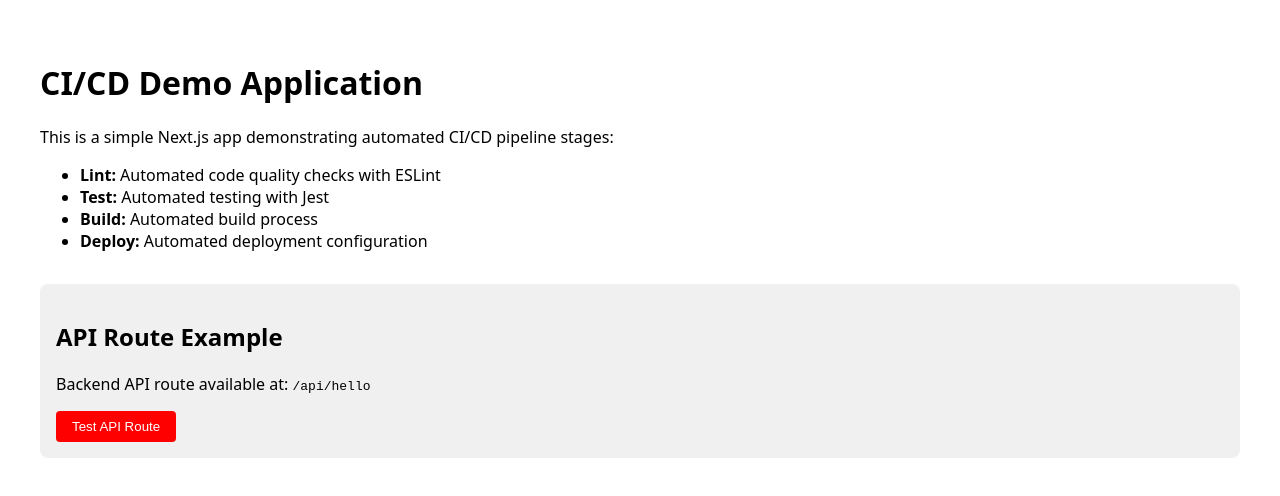
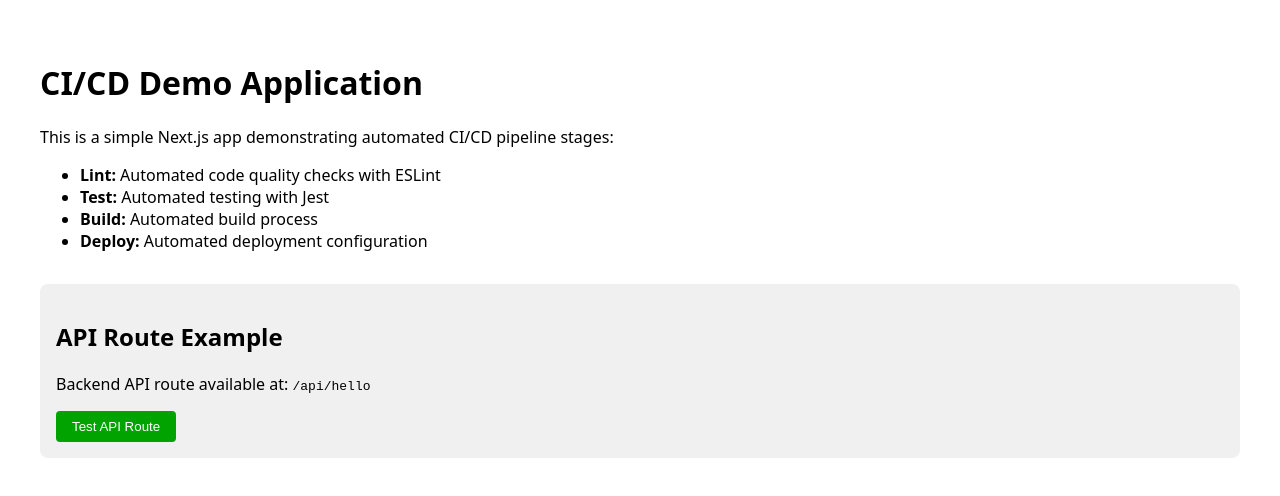
Before and after one commit to 3skora/CI-CD-Demo, a Next.js app: page / in a window 1280 px wide. Shown: the top 496 px of the page. Built offline with nearby package versions, Linux system fonts and the light colour scheme.

Commit message:
change button color to green

```diff
--- a/app/page.js
+++ b/app/page.js
@@ -32,8 +32,8 @@ export default function Home() {
           }}
           style={{
             padding: "0.5rem 1rem",
-            backgroundColor: "#F00",
-            // backgroundColor: "#00A300",
+            // backgroundColor: "#F00",
+            backgroundColor: "#00A300",
             // backgroundColor: "#0070f3",
             color: "white",
             border: "none",
```
